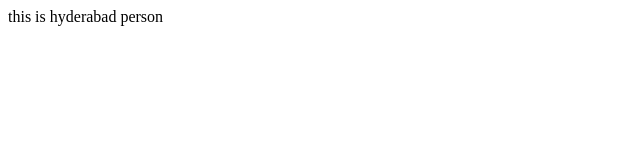
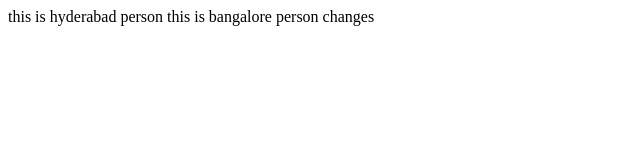
Before and after one commit to sangasravankumar/Day-4githubmergedconflicts, a plain HTML site: page index.html in a window 1280 px wide. Shown: the whole page, without its empty margins (0-640 px from the left). Drawn offline with Linux system fonts and the light colour scheme.

Commit message:
this is bangalore changes

```diff
--- a/index.html
+++ b/index.html
@@ -7,5 +7,6 @@
 </head>
 <body>
     this is hyderabad person
+    this is bangalore person changes
 </body>
 </html>
```
